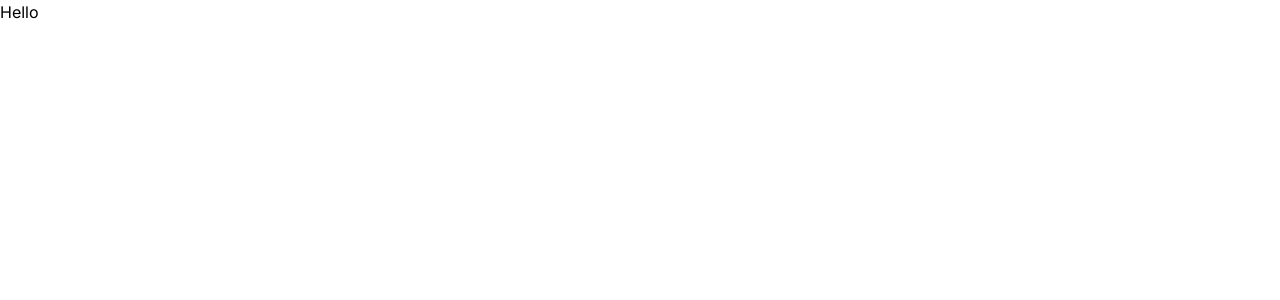
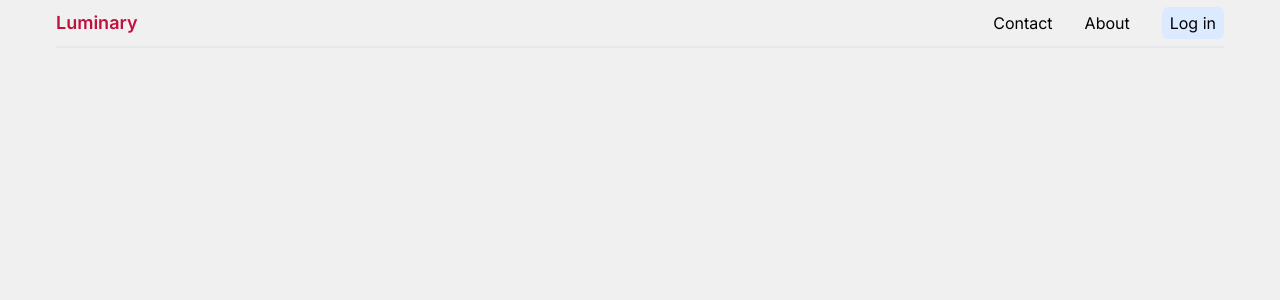
Before and after one commit to Manboy17/blog-it, a Next.js app: page / in a window 1280 px wide. Shown: the top 300 px of the page. Built offline with nearby package versions, Linux system fonts and the light colour scheme.

Commit message:
Responsive Navbar

```diff
--- a/package.json
+++ b/package.json
@@ -19,6 +19,7 @@
     "postcss": "8.4.29",
     "react": "18.2.0",
     "react-dom": "18.2.0",
+    "react-icons": "^4.11.0",
     "tailwindcss": "3.3.3",
     "typescript": "5.2.2"
   }
--- a/src/app/globals.css
+++ b/src/app/globals.css
@@ -7,3 +7,7 @@ body:
 :root {
   height: 100%;
 }
+
+* {
+  background-color: #f0f0f0;
+}
--- a/src/app/page.tsx
+++ b/src/app/page.tsx
@@ -1,3 +1,9 @@
+import Navbar from "@/components/Navbar";
+
 export default function Home() {
-  return <div>Hello</div>;
+  return (
+    <div className="max-w-[1200px] mx-auto px-4">
+      <Navbar />
+    </div>
+  );
 }
--- /dev/null
+++ b/src/components/Menu.tsx
@@ -0,0 +1,64 @@
+"use client";
+
+import { RxHamburgerMenu } from "react-icons/rx";
+import { AiOutlineClose } from "react-icons/ai";
+import { useState } from "react";
+import { links } from "./Navbar";
+import Link from "next/link";
+
+const Menu = () => {
+  const [open, setOpen] = useState(false);
+  return (
+    <div className="block sm:hidden">
+      {!open ? (
+        <RxHamburgerMenu
+          size={25}
+          className="cursor-pointer"
+          onClick={() => setOpen(true)}
+        />
+      ) : (
+        <AiOutlineClose
+          size={25}
+          className="cursor-pointer"
+          onClick={() => setOpen(false)}
+        />
+      )}
+
+      {open && (
+        <div
+          className="
+            absolute
+            top-12
+            left-0
+            flex
+            items-center
+            justify-center
+            gap-8
+            bg-blue-100
+            w-full
+            h-[150px]
+            z-99
+          "
+        >
+          {links.map((link) => (
+            <Link
+              href={link.href}
+              className="bg-transparent text-lg text-black font-normal hover:text-rose-800 transition hover:underline"
+              key={link.id}
+            >
+              {link.text}
+            </Link>
+          ))}
+          <Link
+            href="/login"
+            className="text-lg  py-2 px-3 rounded-md hover:text-rose-800 transition font-normal"
+          >
+            Log in
+          </Link>
+        </div>
+      )}
+    </div>
+  );
+};
+
+export default Menu;
--- /dev/null
+++ b/src/components/Navbar.tsx
@@ -0,0 +1,46 @@
+import Link from "next/link";
+import Menu from "./Menu";
+
+export const links = [
+  {
+    id: 1,
+    text: "Contact",
+    href: "/",
+  },
+  {
+    id: 2,
+    text: "About",
+    href: "/",
+  },
+];
+
+const Navbar = () => {
+  return (
+    <div className="h-12 flex items-center justify-between border-b-2">
+      <div className="font-semibold text-lg text-rose-700">Luminary</div>
+
+      <div className="hidden sm:flex items-center gap-8">
+        {links.map((link) => (
+          <Link
+            key={link.id}
+            href={link.href}
+            className="text-base hover:text-rose-800 transition font-normal"
+          >
+            {link.text}
+          </Link>
+        ))}
+        <Link
+          href="/login"
+          className="text-base py-1 px-2 bg-blue-100 rounded-md hover:text-rose-800 transition"
+        >
+          Log in
+        </Link>
+      </div>
+      <Menu />
+    </div>
+  );
+};
+
+export default Navbar;
+
+// text-lg bg-slate-100 py-2 px-3 rounded-md hover:text-rose-800 transition
```
Also changed, not shown: 1 other file (tests, documents, lock files or other folders).
